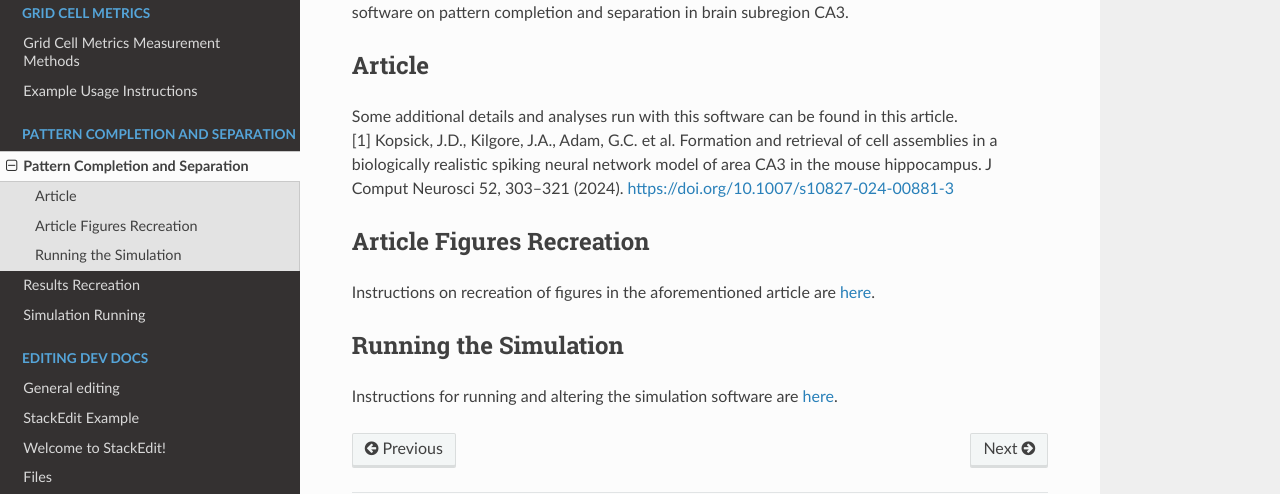
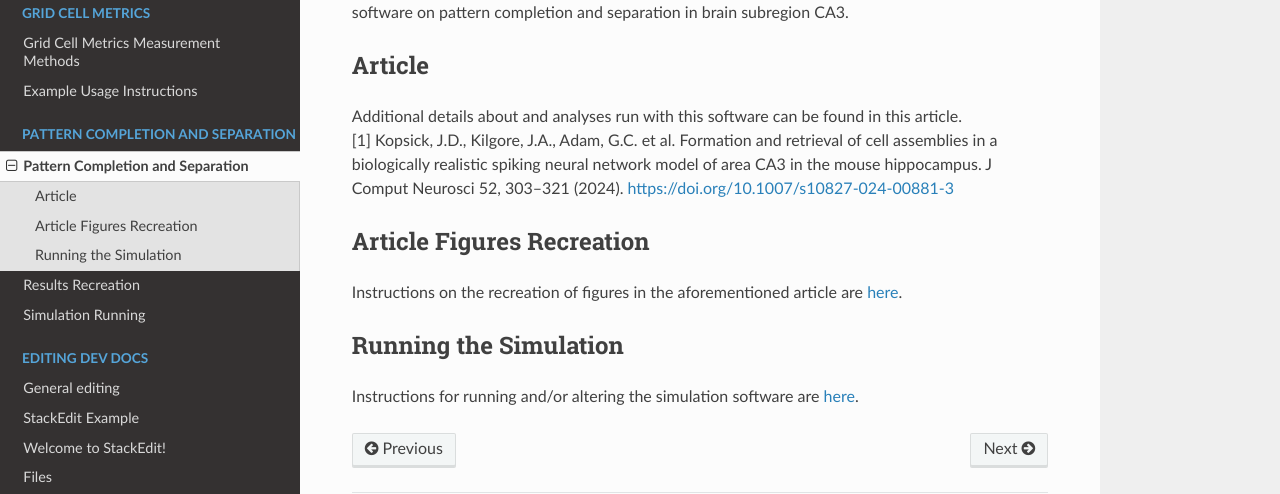
Before and after one commit to Hippocampome-Org/hco_dev_docs, a Sphinx documentation site: the page built from docs/pattern_comp_sep/overview.md, in a window 1280 px wide. Shown: the part 183-677 px from the top of the page. Built offline with Sphinx 7.4.7 and the Read the Docs theme 3.1.0, drawn with Linux system fonts in a browser that asks for light colours.

Commit message:
added more pattern_comp_sep docs

```diff
--- a/docs/pattern_comp_sep/overview.md
+++ b/docs/pattern_comp_sep/overview.md
@@ -5,13 +5,13 @@ This documentation will provide further information about use and development wi
 
 ## Article
 
-Some additional details and analyses run with this software can be found in this article.
+Additional details about and analyses run with this software can be found in this article.
 <br>\[1\] Kopsick, J.D., Kilgore, J.A., Adam, G.C. et al. Formation and retrieval of cell assemblies in a biologically realistic spiking neural network model of area CA3 in the mouse hippocampus. J Comput Neurosci 52, 303–321 (2024). [https://doi.org/10.1007/s10827-024-00881-3](https://doi.org/10.1007/s10827-024-00881-3)
 
 ## Article Figures Recreation
 
-Instructions on recreation of figures in the aforementioned article are [here](https://hco-dev-docs.readthedocs.io/en/latest/pattern_comp_sep/results_recreation.html).
+Instructions on the recreation of figures in the aforementioned article are [here](https://hco-dev-docs.readthedocs.io/en/latest/pattern_comp_sep/results_recreation.html).
 
 ## Running the Simulation
 
-Instructions for running and altering the simulation software are [here](https://hco-dev-docs.readthedocs.io/en/latest/pattern_comp_sep/simulation_run.html).
+Instructions for running and/or altering the simulation software are [here](https://hco-dev-docs.readthedocs.io/en/latest/pattern_comp_sep/simulation_run.html).
```
